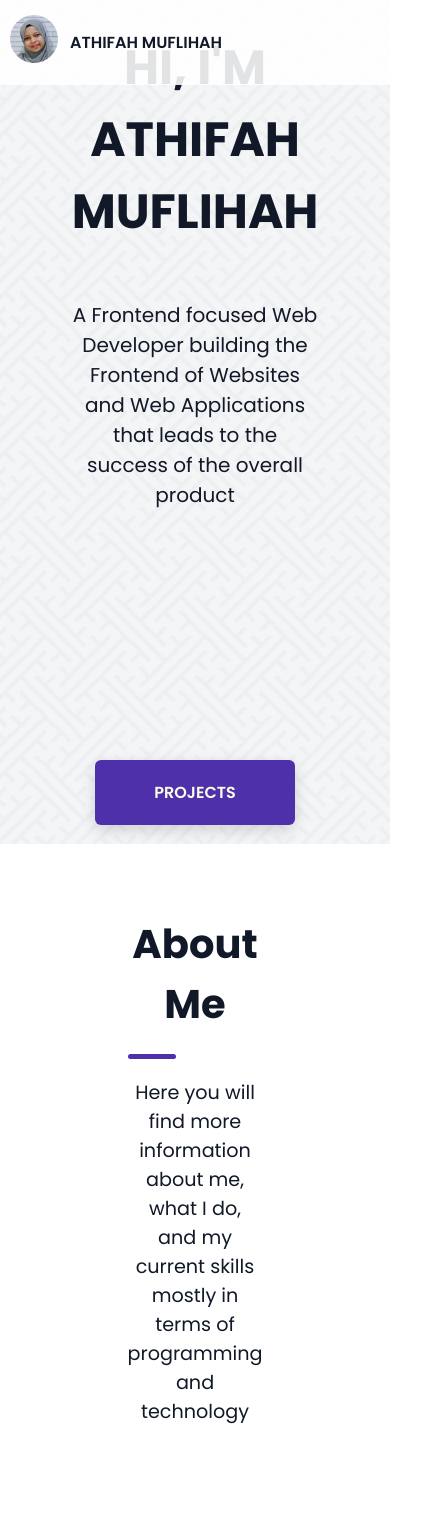
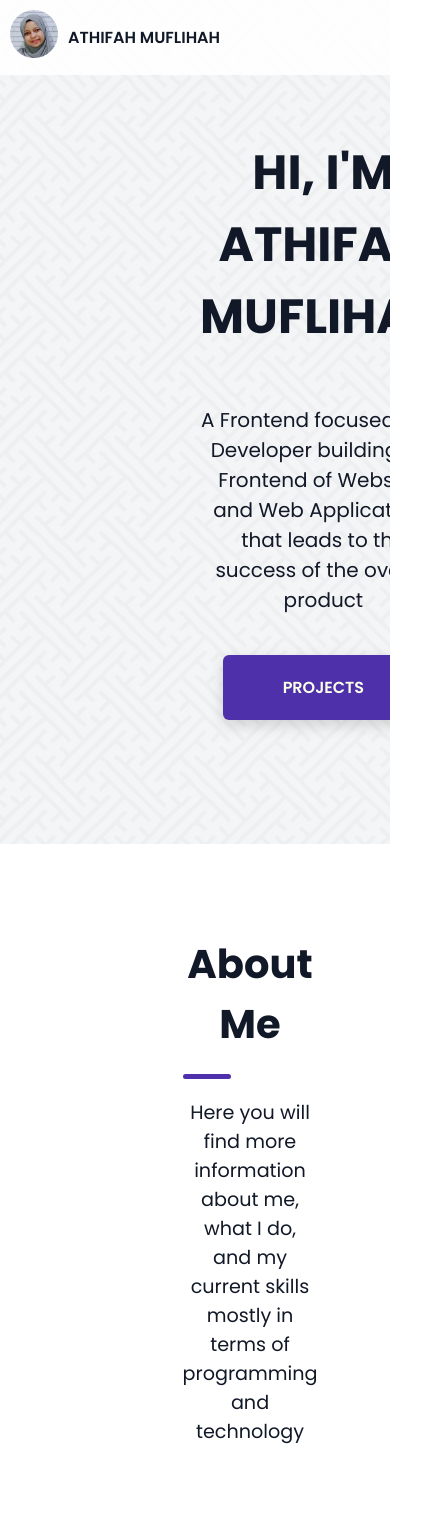
Before and after one commit to athmuf/web-portofolio, a React (Create React App) app: page / in a window 390 px wide. Shown: the top 1526 px of the page, 445 px wide, since content can reach past the window. Built offline with nearby package versions, Linux system fonts and the light colour scheme.

Commit message:
Update index.css

```diff
--- a/src/css/index.css
+++ b/src/css/index.css
@@ -21,7 +21,6 @@ code {
     monospace;
 }
 
-
 .max-content {
   max-width: 1200px;
   margin-left: auto;
@@ -34,9 +33,8 @@ header {
   top: 0;
   width: 100%;
   z-index: 1;
-  background-color:rgba(255, 255, 255, 0.877)
+  background-color: rgba(255, 255, 255, 0.877);
 }
-
 
 nav {
   display: flex;
@@ -216,7 +214,7 @@ button:hover {
 
 .btn a {
   color: var(--cream-color);
-  font-family: 'Poppins';
+  font-family: "Poppins";
   font-size: 1rem;
   font-weight: 600;
 }
@@ -350,12 +348,11 @@ aside {
   padding-right: 20px;
 }
 
-.project-photo img{
+.project-photo img {
   height: 300px;
 }
 
 .main-content {
-
 }
 
 .contact {
@@ -369,7 +366,7 @@ aside {
   flex-wrap: wrap;
 }
 
-.contact-details h4{
+.contact-details h4 {
   width: 250px;
   font-size: 1rem;
   font-weight: 400;
@@ -377,10 +374,9 @@ aside {
   color: var(--blue-color);
   margin-bottom: 10px;
   text-transform: uppercase;
-
 }
 
-.contact-details h5{
+.contact-details h5 {
   font-size: 1rem;
   font-weight: 500;
   text-align: center;
@@ -396,7 +392,7 @@ aside {
   background-color: var(--cream-color);
   box-shadow: 0 5px 15px 0 rgb(0 0 0 / 20%);
   rotate: -45deg;
-  margin:auto;
+  margin: auto;
   place-items: center;
 }
 
@@ -411,52 +407,23 @@ aside {
 }
 
 @media screen and (max-width: 768px) {
+  html,
+  body {
+    max-width: 100%;
+    overflow-x: hidden;
+  }
+
   nav {
+    padding: 10px;
+  }
+
+  img.profile-image {
+    width: 3rem;
+  }
+  .name-profile {
     padding: 10px;
   }
   .nav-main {
     display: none;
   }
-
-  h1 {
-    font-size: 2rem;
-  }
-  .hero-content {
-    padding-left: 10px;
-    padding-right: 10px;
-  }
-
-  .max-content{
-    max-width: 0px;
-    padding: 0px;
-  }
-
-  .heading {
-    padding: 0px;
-  }
-
-  .content {
-    display: flex;
-    flex-direction: column;
-  }
-
-  .project-content {
-    flex-wrap: wrap;
-  }
-  .project-photo {
-    padding-right: 0px;
-  }
-
-  .project-photo img{
-    height: 40px;
-  }
-
-  .contact {
-    padding: 0px;
-  }
-
-  .circle {
-    width: 30px;
-    height: 30px;
-  }
 }
```
